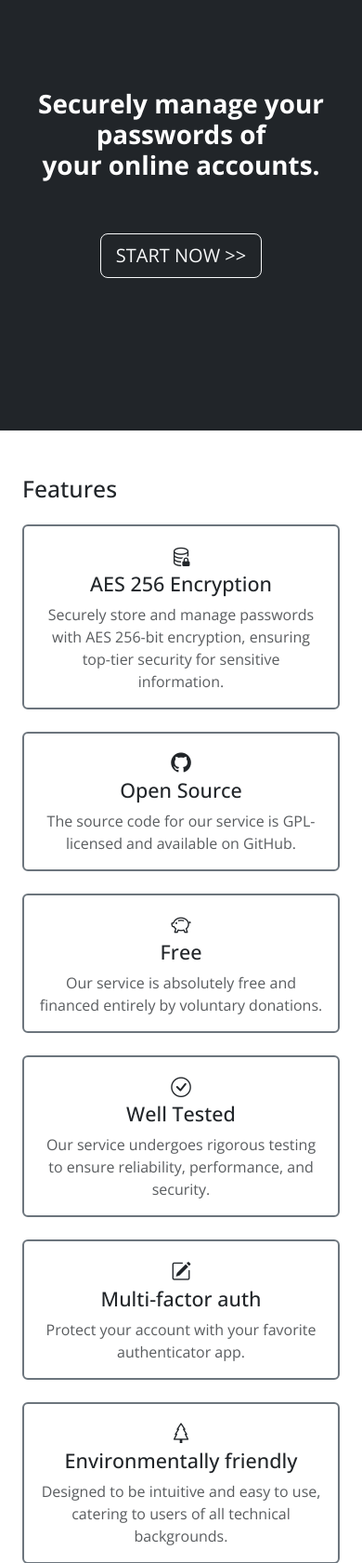
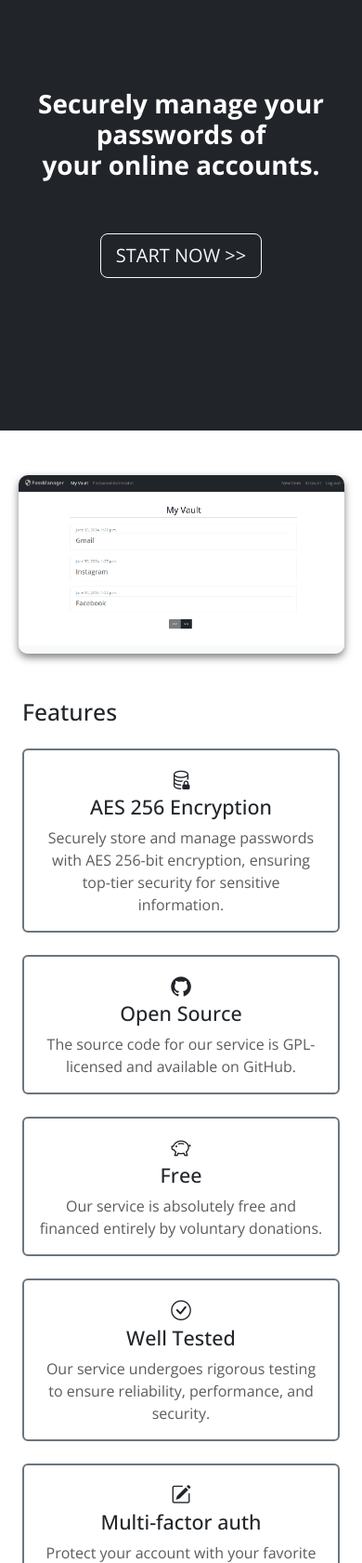
Before and after one commit to KafetzisThomas/PassManagerWeb, a Django app: page / in a window 390 px wide. Shown: the part 58-1739 px from the top of the page at 93% size. Run offline with Django 5.2, Linux system fonts and the light colour scheme; parts of the project's set-up code (start-up, migrations or seed data) failed here and were passed over; some libraries are stand-ins or nearby versions.

Commit message:
Add preview image to home view

```diff
--- a/passmanager/static/main.css
+++ b/passmanager/static/main.css
@@ -103,6 +103,12 @@ body {
   position: relative;
 }
 
+/* Styles for preview image */
+.image-shadow {
+  box-shadow: 0 4px 8px rgba(0, 0, 0, 0.5);
+  border-radius: 10px;
+}
+
 /* Media query for large screens */
 @media (min-width: 960px) {
   .border-on-lg {
@@ -111,3 +117,11 @@ body {
     border-color: #6c757d;
   }
 }
+
+/* Media query for small screens */
+@media (max-width: 959px) {
+  .image-container {
+    max-width: 90%;
+    margin: 0 auto;
+  }
+}
--- a/passmanager/templates/passmanager/home.html
+++ b/passmanager/templates/passmanager/home.html
@@ -64,6 +64,14 @@
         </div>
     </section>
     <!-- header end -->
+
+    <!-- preview image start -->
+    <section class="mt-5">
+        <div class="image-container px-0 d-flex align-items-center text-white flex-column">
+            <img src="{% static 'images/vault_preview.png' %}" class="image-shadow img-fluid" alt="vault_preview" width="1200">
+        </div>
+    </section>
+    <!-- preview image end -->
 
     <!-- features start -->
     <section class="mt-5">
```
Also changed, not shown: passmanager/static/images/vault_preview.png (added).
